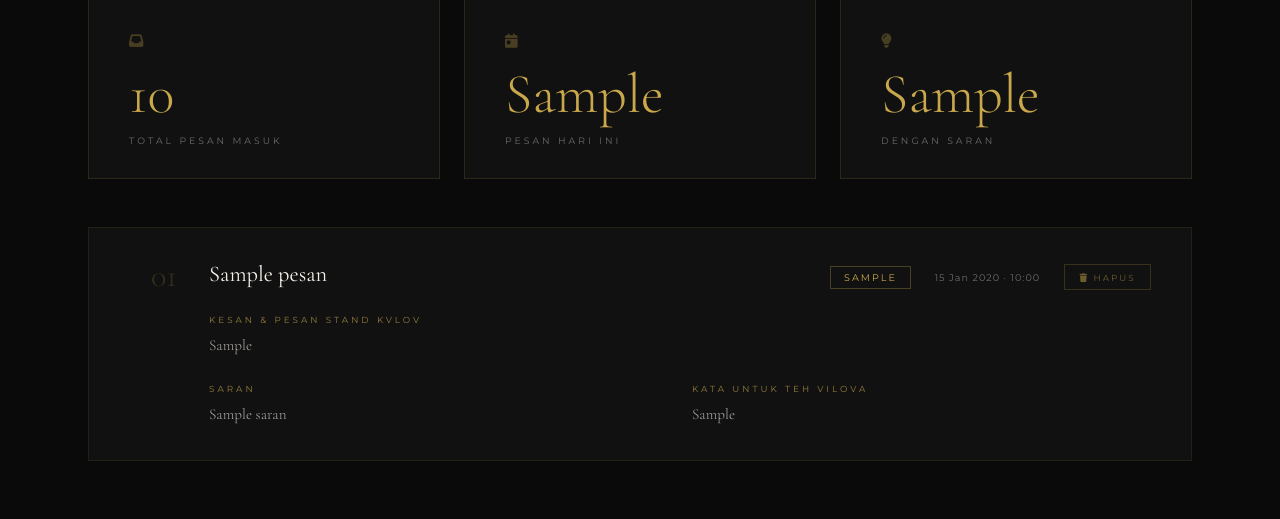
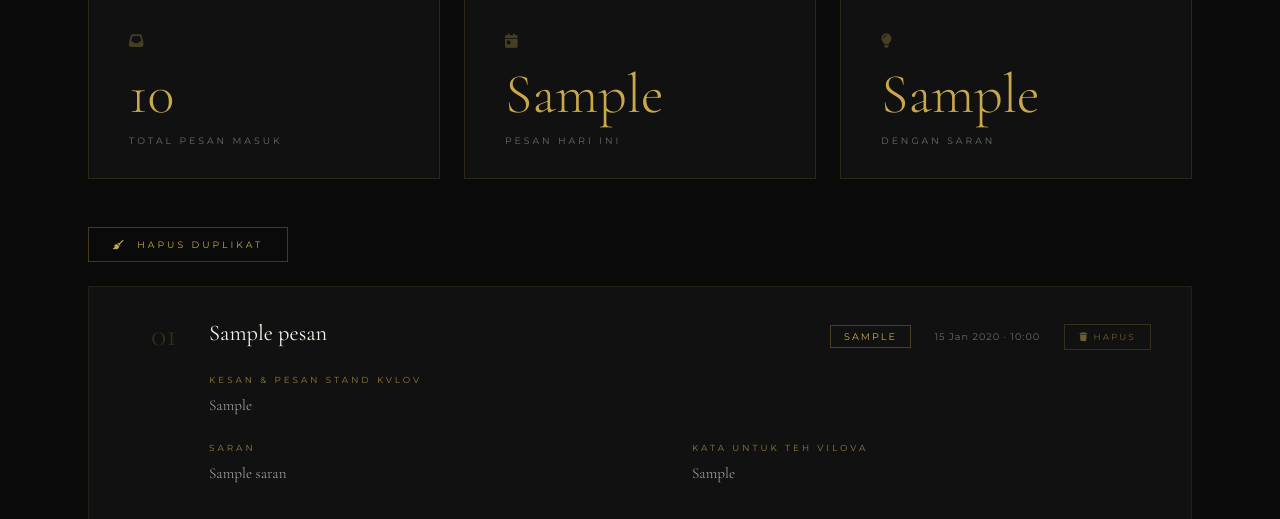
Before and after one commit to rezdika/gform-ujikom-kirana, a Laravel app: template resources/views/admin/dashboard.blade.php in a window 1280 px wide. Shown: the part 292-811 px from the top of the page. Before the commit the page ends 753 px from the top, so only its background shows below. Run offline with Laravel 12, Linux system fonts and the light colour scheme; the template is opened without the code that fills it: most values are stand-ins (such as "Sample title", 1, 10 or a date in 2020).

Commit message:
feat: tombol hapus duplikat di admin dashboard

```diff
--- a/resources/views/admin/dashboard.blade.php
+++ b/resources/views/admin/dashboard.blade.php
@@ -331,6 +331,13 @@
         <div class="alert-deleted"><i class="fas fa-trash"></i> {{ session('deleted') }}</div>
         @endif
 
+        <form method="POST" action="{{ route('admin.pesan.duplikat') }}" onsubmit="return confirm('Hapus semua data duplikat? Data pertama dari setiap nama akan dipertahankan.')" style="margin-bottom:1.5rem;">
+            @csrf @method('DELETE')
+            <button type="submit" style="background:transparent;border:1px solid rgba(201,168,76,0.3);color:var(--gold);font-family:var(--sans);font-size:0.58rem;letter-spacing:3px;text-transform:uppercase;padding:0.7rem 1.5rem;cursor:pointer;transition:all 0.3s;" onmouseover="this.style.background='rgba(201,168,76,0.1)'" onmouseout="this.style.background='transparent'">
+                <i class="fas fa-broom"></i> &nbsp;Hapus Duplikat
+            </button>
+        </form>
+
         @if($pesan->isEmpty())
         <div class="empty-state">
             <i class="fas fa-inbox"></i>
--- a/routes/web.php
+++ b/routes/web.php
@@ -16,4 +16,5 @@ Route::middleware('auth')->group(function () {
     Route::get('/admin/dashboard', [AdminController::class, 'dashboard'])->name('admin.dashboard');
     Route::get('/admin/statistik', [AdminController::class, 'statistik'])->name('admin.statistik');
     Route::delete('/admin/pesan/{id}', [AdminController::class, 'destroy'])->name('admin.pesan.destroy');
+    Route::delete('/admin/pesan-duplikat', [AdminController::class, 'destroyDuplikat'])->name('admin.pesan.duplikat');
 });
```
Also changed, not shown: app/Http/Controllers/AdminController.php (+8 -1 lines).
